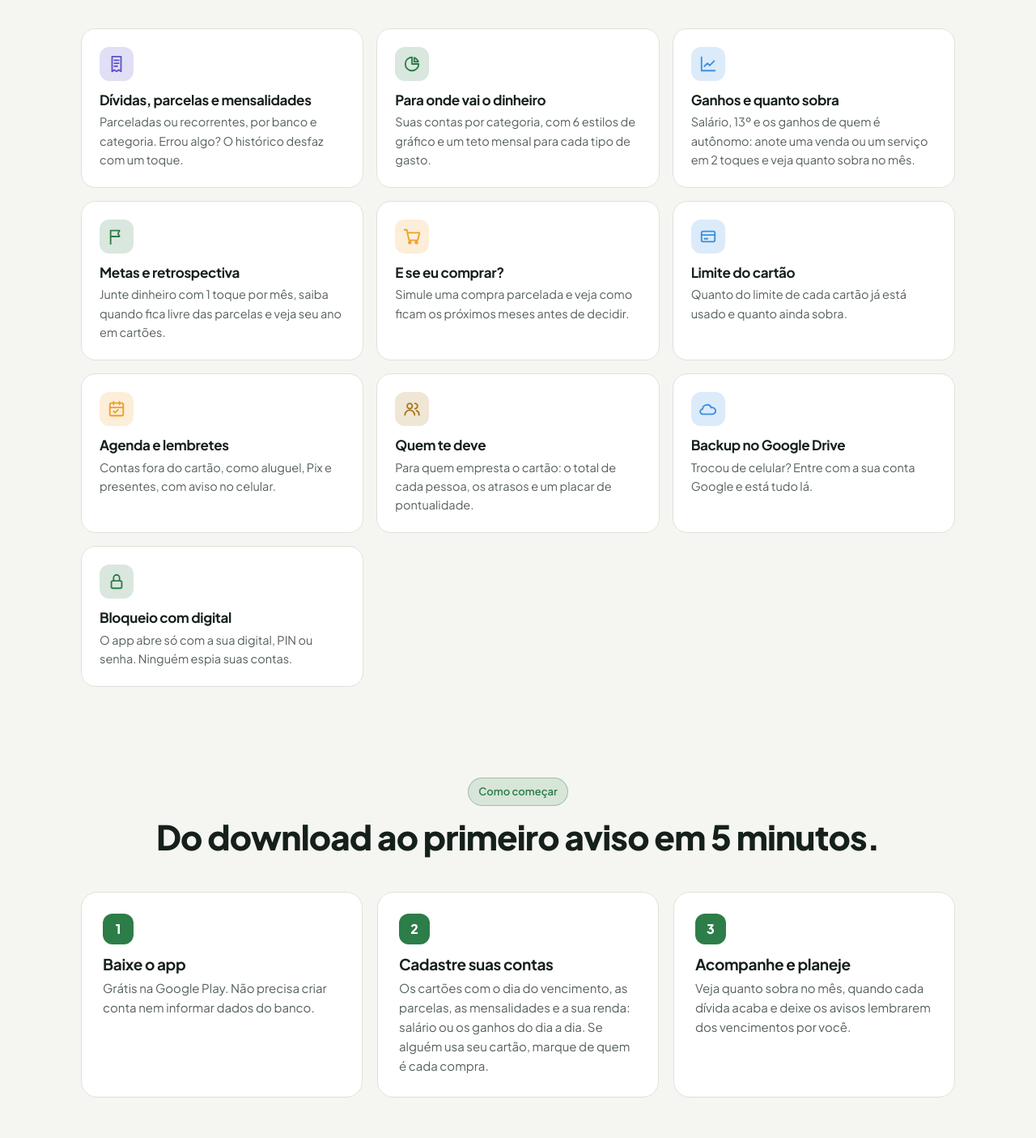
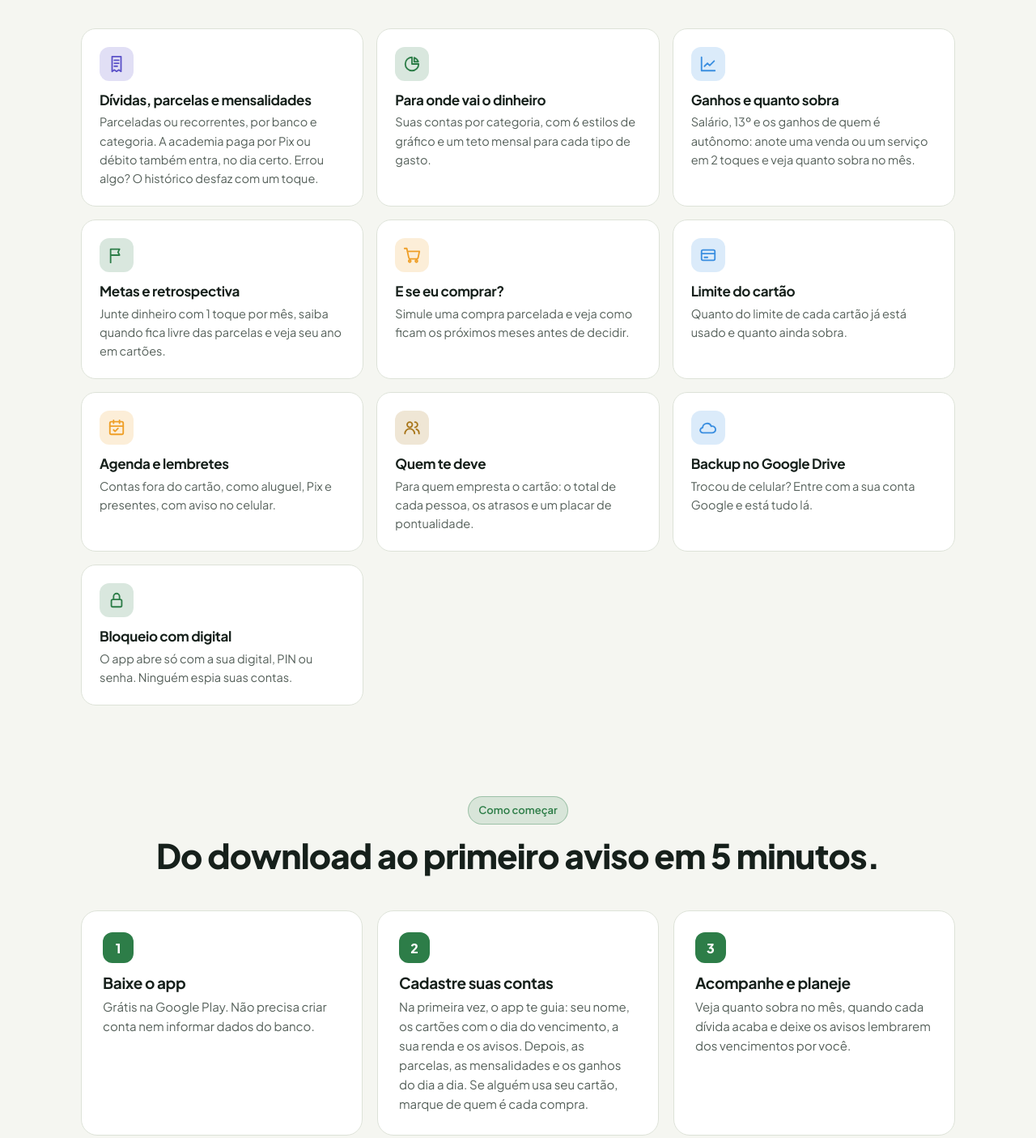
Before and after one commit to marcoaurel10/domicash, a plain HTML site: page index.html in a window 1280 px wide. Shown: the part 5040-6445 px from the top of the page at 81% size. Drawn offline with Linux system fonts and the light colour scheme.

Commit message:
v1.20: mensalidade sem cartao e cadastro guiado no primeiro uso

```diff
--- a/index.html
+++ b/index.html
@@ -405,7 +405,7 @@ Agradeço! 🙏<small>10:02 ✓✓</small></div>
   <div class="wrap">
     <div class="cab surge"><span class="tag">Recursos</span><h2>Tudo o que você precisa para controlar suas dívidas.</h2></div>
     <div class="grade">
-      <div class="rec surge"><span class="ic" style="background:color-mix(in srgb,var(--roxo) 18%,transparent);color:var(--roxo)"><svg width="22" height="22" viewBox="0 0 24 24" fill="none" stroke="currentColor" stroke-width="2" stroke-linecap="round" stroke-linejoin="round"><path d="M6 2h12v20l-3-2-3 2-3-2-3 2zM9 7h6M9 11h6M9 15h4"/></svg></span><h3>Dívidas, parcelas e mensalidades</h3><p>Parceladas ou recorrentes, por banco e categoria. Errou algo? O histórico desfaz com um toque.</p></div>
+      <div class="rec surge"><span class="ic" style="background:color-mix(in srgb,var(--roxo) 18%,transparent);color:var(--roxo)"><svg width="22" height="22" viewBox="0 0 24 24" fill="none" stroke="currentColor" stroke-width="2" stroke-linecap="round" stroke-linejoin="round"><path d="M6 2h12v20l-3-2-3 2-3-2-3 2zM9 7h6M9 11h6M9 15h4"/></svg></span><h3>Dívidas, parcelas e mensalidades</h3><p>Parceladas ou recorrentes, por banco e categoria. A academia paga por Pix ou débito também entra, no dia certo. Errou algo? O histórico desfaz com um toque.</p></div>
       <div class="rec surge"><span class="ic" style="background:color-mix(in srgb,var(--verde) 18%,transparent);color:var(--verde)"><svg width="22" height="22" viewBox="0 0 24 24" fill="none" stroke="currentColor" stroke-width="2" stroke-linecap="round" stroke-linejoin="round"><path d="M21 12a9 9 0 1 1-9-9v9z"/><path d="M15 3.5A9 9 0 0 1 20.5 9H15z"/></svg></span><h3>Para onde vai o dinheiro</h3><p>Suas contas por categoria, com 6 estilos de gráfico e um teto mensal para cada tipo de gasto.</p></div>
       <div class="rec surge"><span class="ic" style="background:color-mix(in srgb,var(--azul) 18%,transparent);color:var(--azul)"><svg width="22" height="22" viewBox="0 0 24 24" fill="none" stroke="currentColor" stroke-width="2" stroke-linecap="round" stroke-linejoin="round"><path d="M3 3v18h18"/><path d="m7 15 4-4 3 3 6-6"/></svg></span><h3>Ganhos e quanto sobra</h3><p>Salário, 13º e os ganhos de quem é autônomo: anote uma venda ou um serviço em 2 toques e veja quanto sobra no mês.</p></div>
       <div class="rec surge"><span class="ic" style="background:color-mix(in srgb,var(--verde) 18%,transparent);color:var(--verde)"><svg width="22" height="22" viewBox="0 0 24 24" fill="none" stroke="currentColor" stroke-width="2" stroke-linecap="round" stroke-linejoin="round"><path d="M4 22V4M4 4h12l-2 4 2 4H4"/></svg></span><h3>Metas e retrospectiva</h3><p>Junte dinheiro com 1 toque por mês, saiba quando fica livre das parcelas e veja seu ano em cartões.</p></div>
@@ -425,7 +425,7 @@ Agradeço! 🙏<small>10:02 ✓✓</small></div>
     <div class="cab surge"><span class="tag">Como começar</span><h2>Do download ao primeiro aviso em 5 minutos.</h2></div>
     <div class="passos">
       <div class="passo surge"><h3>Baixe o app</h3><p>Grátis na Google Play. Não precisa criar conta nem informar dados do banco.</p></div>
-      <div class="passo surge"><h3>Cadastre suas contas</h3><p>Os cartões com o dia do vencimento, as parcelas, as mensalidades e a sua renda: salário ou os ganhos do dia a dia. Se alguém usa seu cartão, marque de quem é cada compra.</p></div>
+      <div class="passo surge"><h3>Cadastre suas contas</h3><p>Na primeira vez, o app te guia: seu nome, os cartões com o dia do vencimento, a sua renda e os avisos. Depois, as parcelas, as mensalidades e os ganhos do dia a dia. Se alguém usa seu cartão, marque de quem é cada compra.</p></div>
       <div class="passo surge"><h3>Acompanhe e planeje</h3><p>Veja quanto sobra no mês, quando cada dívida acaba e deixe os avisos lembrarem dos vencimentos por você.</p></div>
     </div>
   </div>
```
Also changed, not shown: privacidade.html (+2 -2 lines).
